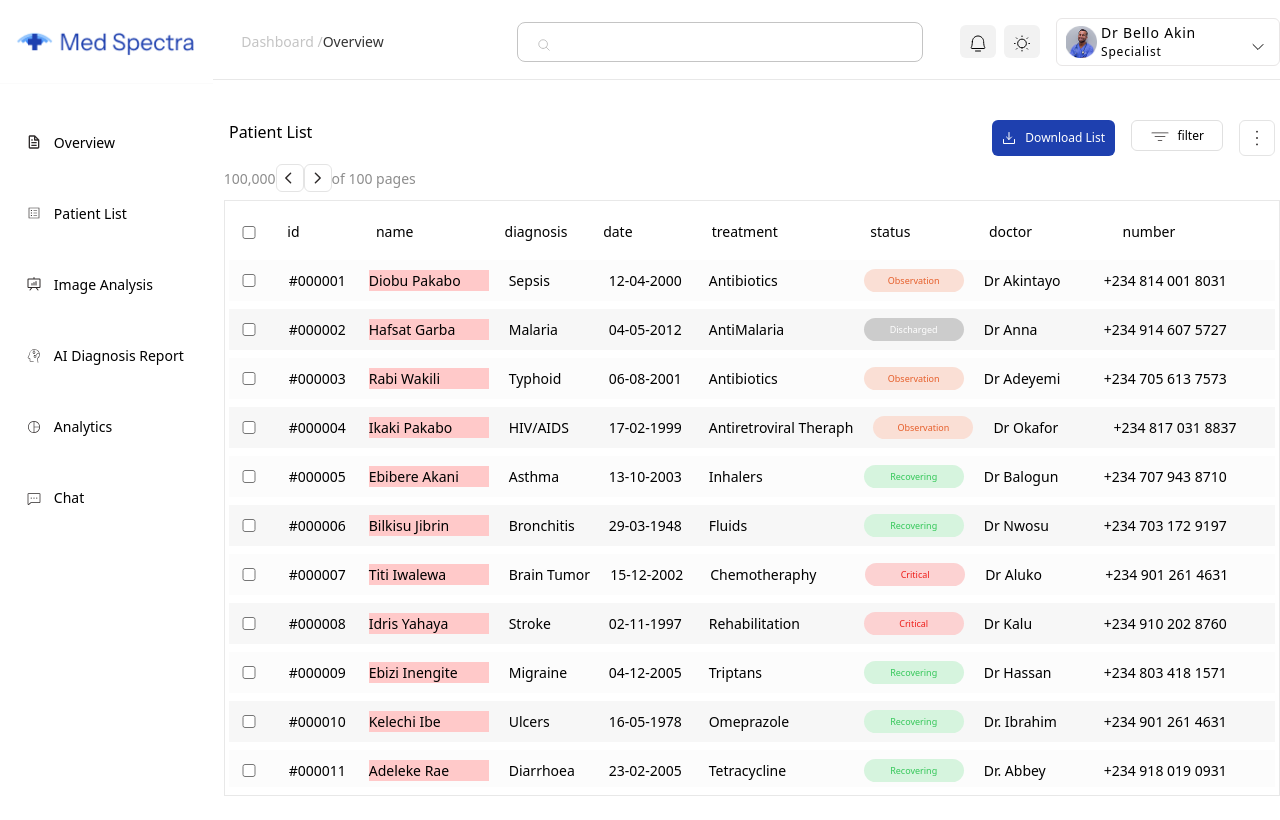
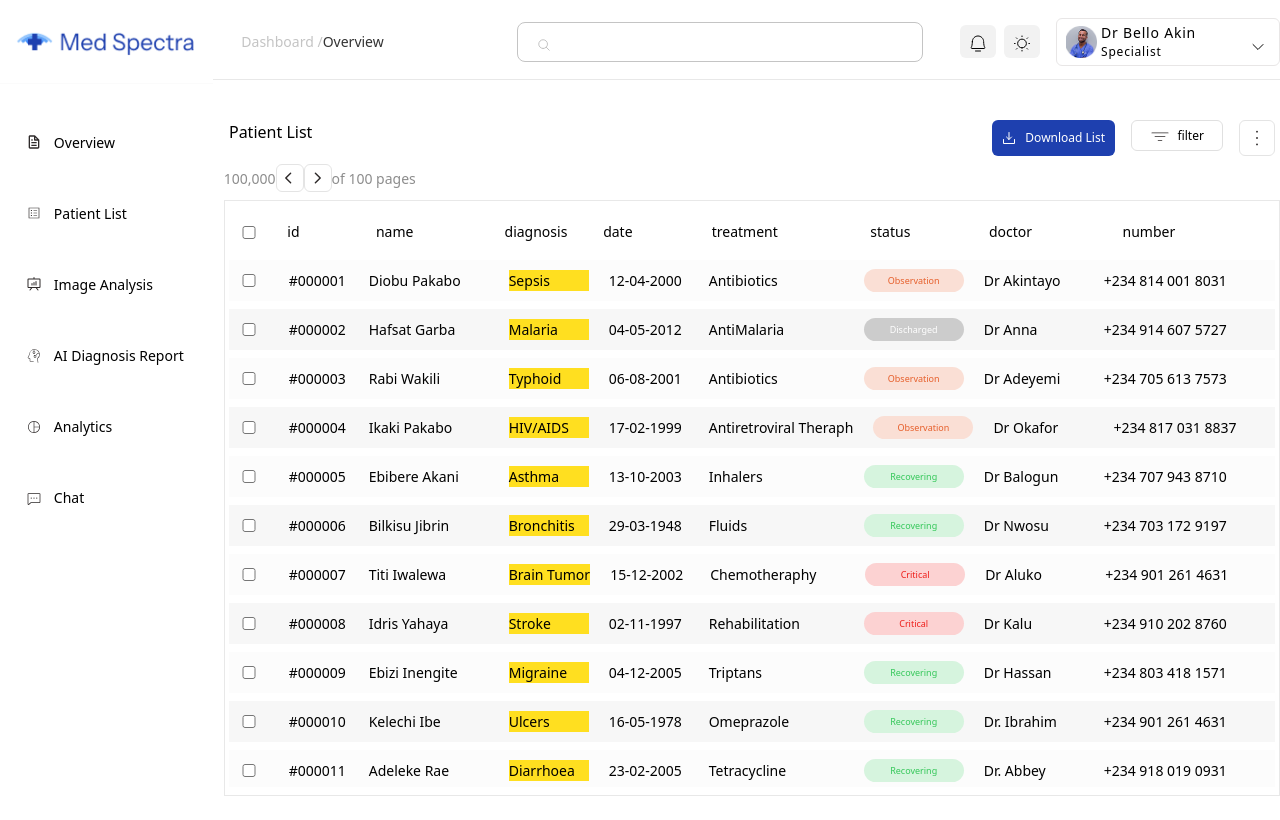
Before and after one commit to Maobugichi/medspecter, a React (Vite) app: page /medspecter/patientlists/1 in a window 1280 px wide. Shown: the top 820 px of the page. Built offline with nearby package versions, Linux system fonts and the light colour scheme.

Commit message:
adjust pendingcases ://

```diff
--- a/package.json
+++ b/package.json
@@ -20,6 +20,7 @@
     "openai": "^4.86.2",
     "react": "^19.0.0",
     "react-dom": "^19.0.0",
+    "react-loading-skeleton": "^3.5.0",
     "react-router-dom": "^7.2.0",
     "tailwindcss": "^4.0.7"
   },
--- a/src/components/analysis/imageanalysis.jsx
+++ b/src/components/analysis/imageanalysis.jsx
@@ -1,11 +1,12 @@
 import mri from "../../assets/mri.png";
+import Skeleton from 'react-loading-skeleton'
 
 const ImageAnalysis = () => {
     return(
         <div>
 
              <div className="lg:w-[95%] md:w-[95%]  mx-auto w-full  h-full">
-              <img className="w-full" src={mri} alt="MRI brain scan" />
+             {mri ? <img className="w-full" src={mri} alt="MRI brain scan" /> : <Skeleton/>}
             </div>
         </div>
 
--- a/src/components/pendingcases.jsx
+++ b/src/components/pendingcases.jsx
@@ -4,8 +4,8 @@ const PendingCases = ({id,name,diagnosis,date,status,bgColor,statusColor,statusT
         <div className={`${bgColor} flex h-[41px] text-[10px]  lg:text-[14px] w-full  text-[#000000] ${spacing} items-center`}>
             {id && <input className="w-2 md:w-10" type="checkbox" />}
             {id &&  <p className={`w-auto lg:min-w-[60px] flex  items-start `}>{id}</p>}
-             <p className={` md:w-auto md:min-w-[120px]  bg-red-200 whitespace-wrap flex items-start break-word w-[50px]`}>{name}</p>
-             <p className={` flex items-start w-auto ${id ? "min-w-[50px] xxSmall:min-w-[40px] " : "min-w-[80px] lg:min-w-[100px] smallSize:min-w-[80px]"} md:min-w-[80px] whitespace-wrap  `}>{diagnosis}</p>
+             <p className={` md:w-auto md:min-w-[120px]   whitespace-wrap flex items-start break-word w-[50px]`}>{name}</p>
+             <p className={` flex items-start w-auto ${id ? "min-w-[50px] xxSmall:min-w-[40px] " : "min-w-[70px] lg:min-w-[100px] smallSize:min-w-[80px]"} md:min-w-[80px] whitespace-wrap  bg-yellow-300`}>{diagnosis}</p>
              <p className={` flex items-start  w-auto min-w-[70px]  lg:min-w-[80px]`}>{date}</p>
             {treatment &&   <p className={`w-auto min-w-[70px] md:min-w-[100px] lg:min-w-[135px] whitespace-wrap   `}>{treatment}</p>}
             <p className={` grid place-content-center h-[23px] md:w-[100px] w-[80px] text-[9px] ${statusColor} ${statusText} rounded-2xl`}>{status}</p>
```
Also changed, not shown: 1 other file (tests, documents, lock files or other folders).
